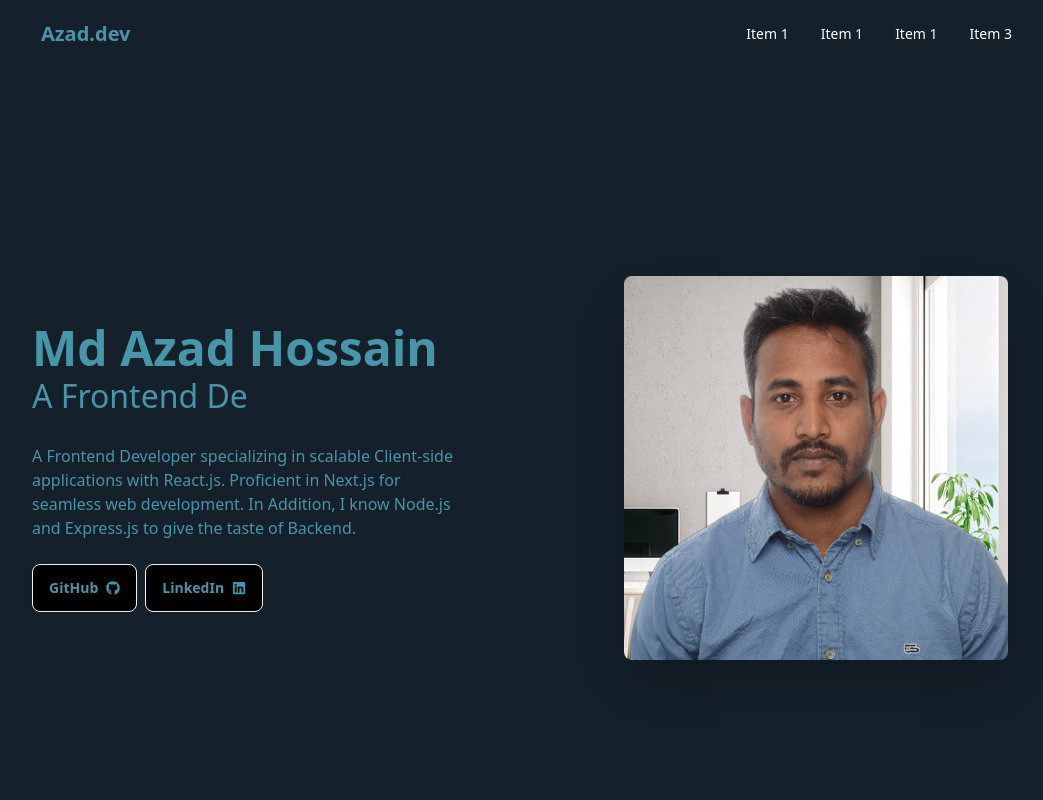
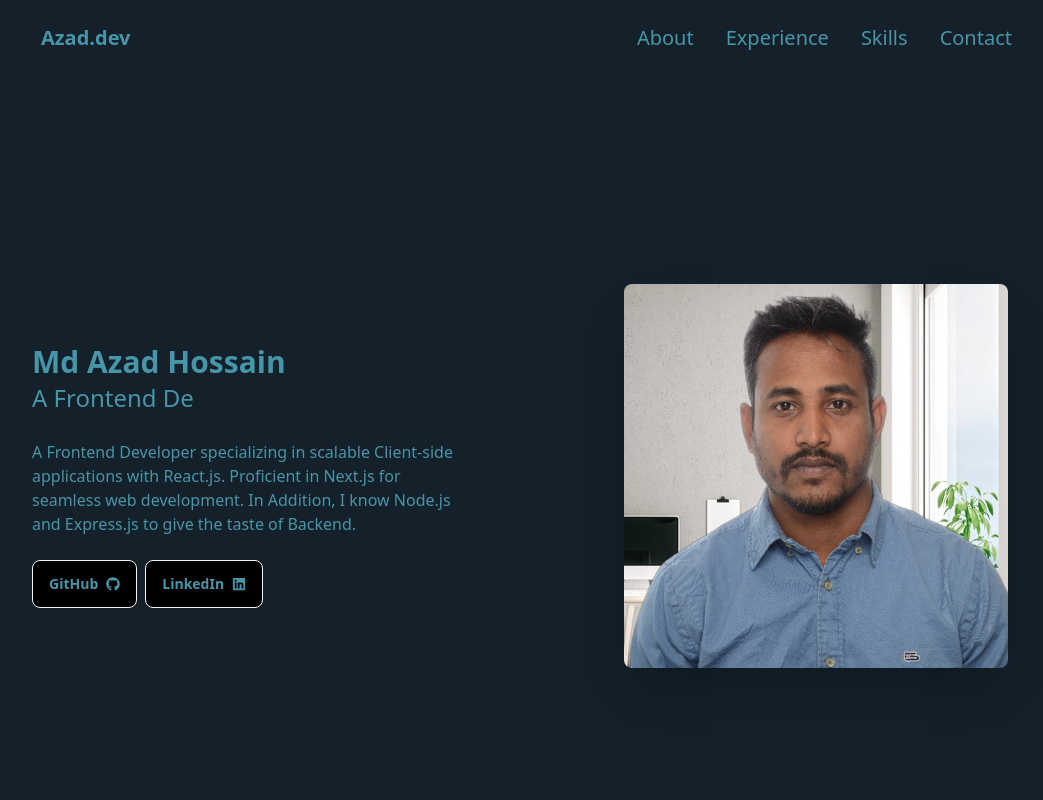
Before and after one commit to Md-Azad/Portfolio_with_react, a React (Vite) app: page / in a window 1280 px wide. Shown: the top 800 px of the page, without its empty margins (112-1155 px from the left). Built offline with nearby package versions, Linux system fonts and the light colour scheme.

Commit message:
fixed the navigation from navbar

```diff
--- a/src/App.jsx
+++ b/src/App.jsx
@@ -17,13 +17,20 @@ function App() {
       <Element name="about">
         <About />
       </Element>
-      <Experience />
+      <Element name="experience">
+        <Experience />
+      </Element>
+      <Element name="skill">
+        <Skills />
+      </Element>
+      <Element name="contact">
+        <div className="flex flex-col md:flex-row justify-between items-center py-12">
+          <ContactMe />
+          <Footer />
+        </div>
+      </Element>
+
       {/* <Projects /> */}
-      <Skills />
-      <div className="flex flex-col md:flex-row justify-between items-center py-12">
-        <ContactMe />
-        <Footer />
-      </div>
     </div>
   );
 }
--- a/src/components/HeroSection/HeroSection.jsx
+++ b/src/components/HeroSection/HeroSection.jsx
@@ -26,7 +26,7 @@ const HeroSection = () => {
             data-aos="fade-up-right"
             data-aos-once="false"
           >
-            <h1 className="md:text-5xl font-bold text-[#4795A8]">Md Azad Hossain</h1>
+            <h1 className="md:text-3xl font-bold text-[#4795A8]">Md Azad Hossain</h1>
             <TypeAnimation
               preRenderFirstString={true}
               sequence={[
@@ -41,7 +41,7 @@ const HeroSection = () => {
                 500,
               ]}
               speed={50}
-              style={{ fontSize: "2em", color: "#4795A8" }}
+              style={{ fontSize: "1.5em", color: "#4795A8" }}
               repeat={Infinity}
             />
             <p className="py-6 mr-8 text-[#4795A8]">
--- a/src/components/Navbar/Navbar.jsx
+++ b/src/components/Navbar/Navbar.jsx
@@ -1,4 +1,4 @@
-// import { Link } from "react-scroll";
+import { Link } from "react-scroll";
 
 const Navbar = () => {
   return (
@@ -52,30 +52,52 @@ const Navbar = () => {
             className="menu menu-sm dropdown-content mt-3 z-[1] p-2 shadow  rounded-box w-52"
           >
             <li>
-              <a>Item 1</a>
+              <Link to="about" smooth={true} duration={500}>
+                About
+              </Link>
             </li>
 
             <li>
-              <a>Item 3</a>
+              <Link to="experience" smooth={true} duration={500}>
+                Experience
+              </Link>
+            </li>
+            <li>
+              <Link to="skill" smooth={true} duration={500}>
+                Skills
+              </Link>
+            </li>
+            <li>
+              <Link to="contact" smooth={true} duration={500}>
+                Contact
+              </Link>
             </li>
           </ul>
         </div>
         <a className="btn btn-ghost text-xl text-[#4795A8]">Azad.dev</a>
       </div>
       <div className="navbar-end hidden lg:flex">
-        <ul className="menu menu-horizontal px-1">
+        <ul className="menu menu-horizontal px-1 text-[#4795A8] text-xl">
           <li>
-            <a>Item 1</a>
-          </li>
-          <li>
-            <a>Item 1</a>
-          </li>
-          <li>
-            <a>Item 1</a>
+            <Link to="about" smooth={true} duration={500}>
+              About
+            </Link>
           </li>
 
           <li>
-            <a>Item 3</a>
+            <Link to="experience" smooth={true} duration={500}>
+              Experience
+            </Link>
+          </li>
+          <li>
+            <Link to="skill" smooth={true} duration={500}>
+              Skills
+            </Link>
+          </li>
+          <li>
+            <Link to="contact" smooth={true} duration={500}>
+              Contact
+            </Link>
           </li>
         </ul>
       </div>
```
